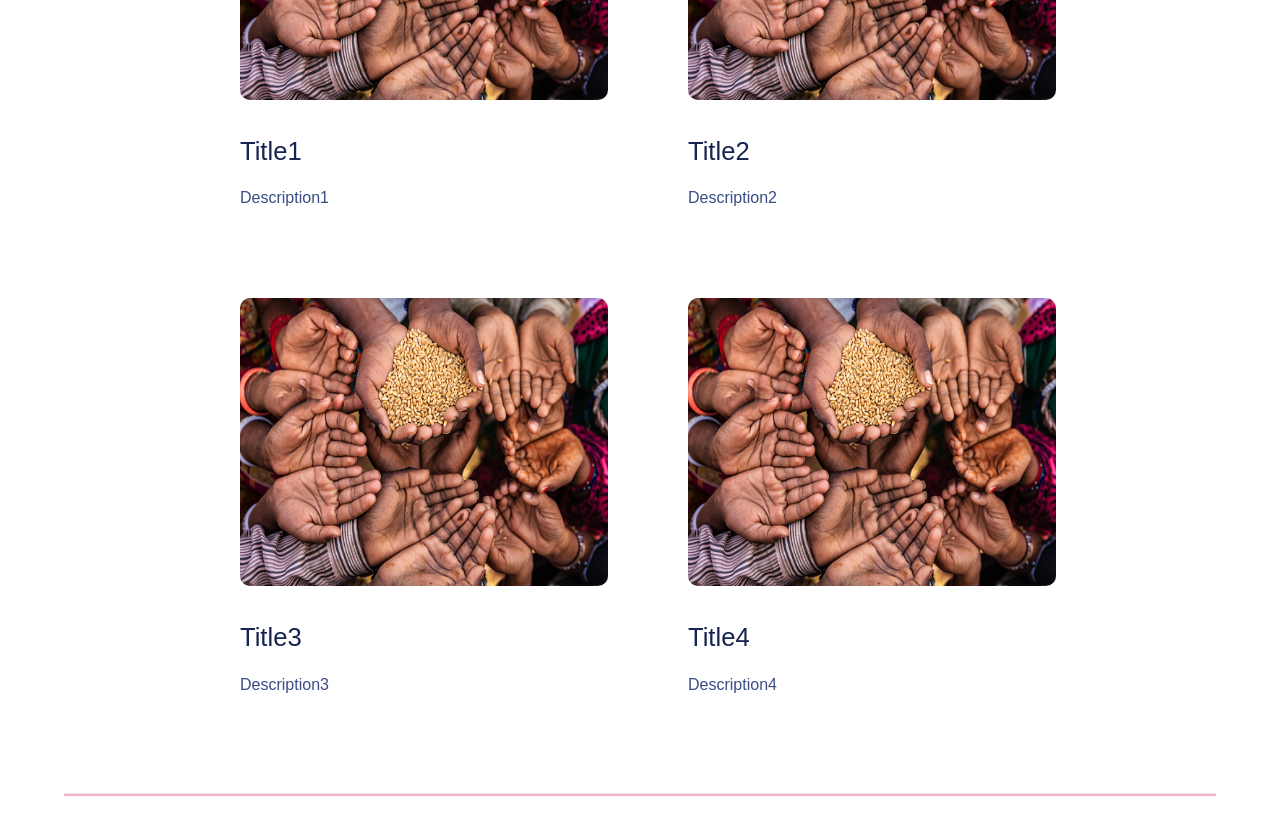
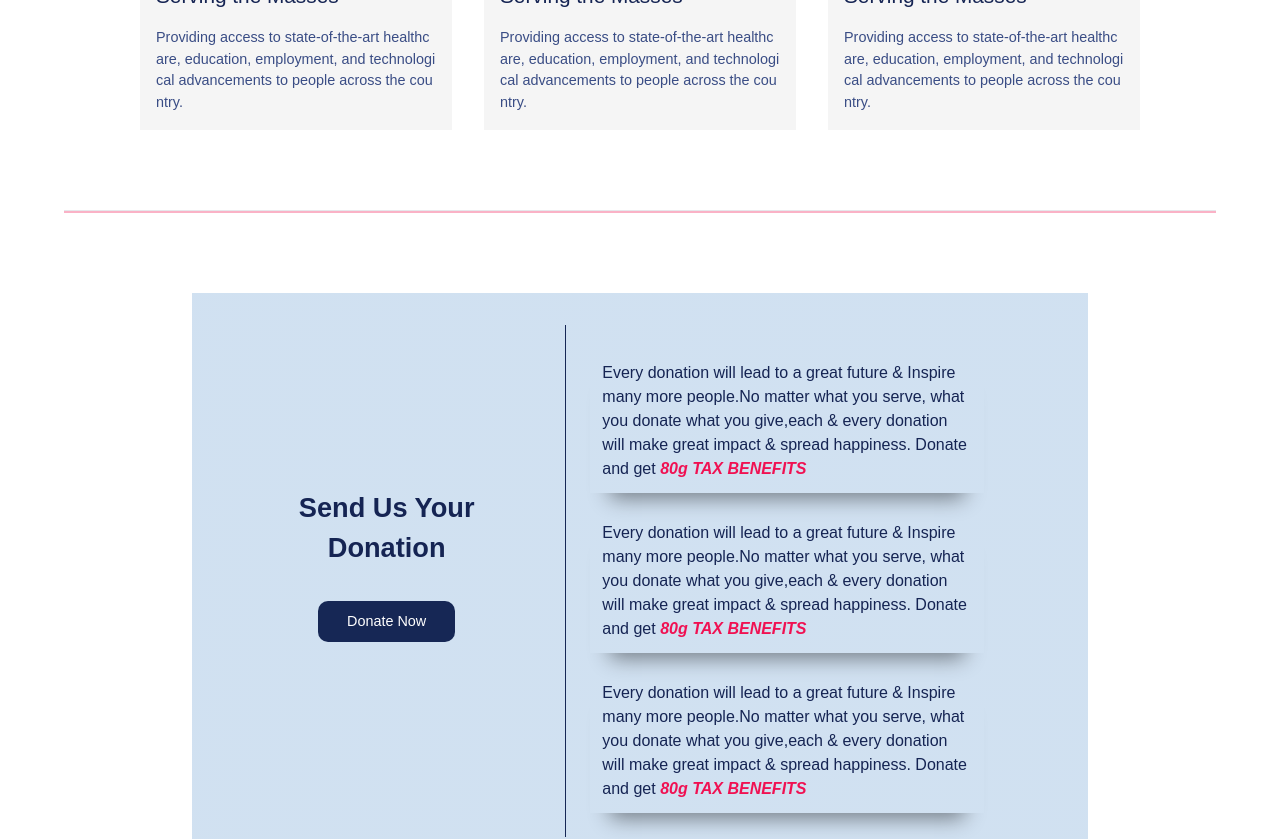
Before and after one commit to JatinPandey26/TanmaySachin_Foundation, a Next.js app: page / in a window 1280 px wide. Shown: the part 1700-2539 px from the top of the page. Built offline with nearby package versions, Linux system fonts and the light colour scheme.

Commit message:
Home page

```diff
--- a/components/projectcards/index.js
+++ b/components/projectcards/index.js
@@ -1,13 +1,15 @@
 import React from "react";
 import styles from "./styles.module.scss";
 
-export const ProjectCard = ({title = 'title' , desc = 'lafagjgahah'}) => {
+export const ProjectCard = ({title = 'Serving the Masses' , desc = 'Providing access to state-of-the-art healthcare, education, employment, and technological advancements to people across the country.'}) => {
   return (
     <div className={styles.card}>
-      <br />
+
       <img src="/trypic.jpg" />
+      <div>
       <h4>{title}</h4>
       <p>{desc}</p>
+      </div>
     </div>
   );
 };
--- a/components/projectcards/styles.module.scss
+++ b/components/projectcards/styles.module.scss
@@ -1,34 +1,68 @@
 .card {
-  padding: 1rem;
-  // height: 15rem;
+  // padding: 1rem;
+  margin: 1rem;
+  display: flex;
+  width: 20%;
+  flex-direction: column;
+  color: #152453;
+  background: #F5F5F5;
+  transition: 0.2s ease-in-out;
 
-  margin: 1rem;
-  width: 25rem;
-  color: #152453;
-  margin-left: 2rem;
-  // background-color: #152453;
-  transition: 0.2s ease-in-out;
-  >&:hover{
-    background: #F5F5F5;
-    scale: 1.1;
+  @media screen and (max-width : 1400px) {
+    width: 25%;
   }
 
-  >img{
-    margin: auto;
+  @media screen and (max-width : 960px) {
+    width: 70%;
+  }
+
+  @media screen and (max-width : 500px) {
+    width: 85%;
+  }
+
+  >&:hover {
+    box-shadow: rgba(0, 0, 0, 0.45) 0px 25px 20px -20px;
+  }
+
+  >img {
     height: 18rem;
-    border-radius: 10px;
-    // width: 80%;
+
+    @media screen and (max-width : 1400px) {
+      height: 12rem;
+    }
+
+    @media screen and (max-width : 960px) {
+     height: 20rem;
+    }
   }
-  >h4{
-    margin-top: 2rem;
-    font-size: 1.6rem;
-  }
-    > p{
+
+  >div {
+    >h4 {
+      margin: 1rem;
+      margin-top: 2rem;
+      margin-bottom: 2rem;
+      font-size: 1.6rem;
+
+      @media screen and (max-width : 1400px) {
+        margin-top: 1rem;
+        margin-bottom: 1rem;
+
+        font-size: 1.3rem;
+      }
+    }
+
+    >p {
+
       color: #3a4d85;
-      margin-top: 1rem;
-      // width: 40%;
+      margin: 1rem;
       word-break: break-all;
       font-size: 1rem;
       font-weight: 100;
+      @media screen and (max-width : 1400px) {
+        margin: 1rem;;
+
+        font-size: 0.9rem;
+      }
     }
   }
+}
--- a/components/sendDonations/index.js
+++ b/components/sendDonations/index.js
@@ -1,15 +1,18 @@
+import Link from "next/link";
 import React from "react";
 import styles from "./styles.module.scss";
 
 const SendDonationBand = () => {
   return (
     <div className={styles.container}>
-
-        <div className={styles.leftContainer}>
-          <img src="/donateCircle.jpg"></img>
-        </div>
-        <div className={styles.rightContainer}>
-          <h1>Send Us Your Donation</h1>
+      <div className={styles.leftContainer}>
+        <h1>Send Us Your Donation</h1>
+        <button>
+          <Link href={"/donate"}>Donate Now</Link>
+        </button>
+      </div>
+      <div className={styles.rightContainer}>
+        <div className="p-3 m-2 ">
           <p>
             Every donation will lead to a great future & Inspire many more
             people.No matter what you serve, what you donate what you give,each
@@ -19,10 +22,30 @@ const SendDonationBand = () => {
               80g TAX BENEFITS
             </span>
           </p>
-          <button>Donate Now</button>
+        </div>
+        <div className=" p-3 m-2">
+          <p>
+            Every donation will lead to a great future & Inspire many more
+            people.No matter what you serve, what you donate what you give,each
+            & every donation will make great impact & spread happiness. Donate
+            and get{" "}
+            <span className="font-semibold text-[#F01152] italic">
+              80g TAX BENEFITS
+            </span>
+          </p>
+        </div>
+        <div className=" p-3 m-2">
+          <p>
+            Every donation will lead to a great future & Inspire many more
+            people.No matter what you serve, what you donate what you give,each
+            & every donation will make great impact & spread happiness. Donate
+            and get{" "}
+            <span className="font-semibold text-[#F01152] italic">
+              80g TAX BENEFITS
+            </span>
+          </p>
+        </div>
       </div>
-
-
     </div>
   );
 };
--- a/components/sendDonations/styles.module.scss
+++ b/components/sendDonations/styles.module.scss
@@ -2,41 +2,96 @@
 
     margin:1rem 0;
     color: #152453 ;
-    background: #C0D6EC;
-    text-align: center;
+    margin: auto;
+    background: #c0d6ecbc;
+    width: 60%;
+    padding-left: 3rem;
+    padding-right: 3rem;
     margin-top: 5rem;
     display: flex;
+    justify-content: center;
     align-items: center;
-   >.leftContainer{
-    width: 20vw;
-    background: #C0D6EC;
 
-    >img{
-        height: 25vh;
-        width: 100%;
-        object-fit: contain;
+    @media screen and (max-width:1400px) {
+        width: 70%;
+    }
 
+    @media screen and (max-width:1000px) {
+        width: 90%;
     }
-   }
+
+    @media screen and (max-width:800px) {
+        flex-direction: column;
+    }
+
+    >.leftContainer{
+        width: 40%;
+        text-align: center;
+        >h1{
+
+            font-size: 1.7rem;
+            font-weight: bold;
+        }
+        > button {
+            background-color: #162755;
+            color: white;
+            font-size: 0.9rem;
+            padding: 0.6rem 1.8rem;
+            margin: 2rem;
+            // width: 40%;
+            border-radius: 10px;
+            // @media screen and (max-width:700px) {
+            //   width: 30%;
+            // }
+            // @media screen and (max-width:400px) {
+            //   width: 52%;
+            // }
+          }
+
+          @media screen and (max-width:800px) {
+            margin-top: 2rem;
+            width: 100%;
+        }
+    }
 
         >.rightContainer{
             padding: 2rem 10%;
-            background-color: #C0D6EC;
-            width: 80vw;
-
-            >h1{
-
-                font-size: 1.7rem;
-                font-weight: bold;
+            // background-color: #C0D6EC;
+            @media screen and (max-width:1400px) {
+               padding: 1rem;
+            }
+            margin: 2rem;
+            border-left: 1px solid #162755;
+            min-height: 40vh;
+            width: 60%;
+            display: flex;
+            flex-direction: column;
+            justify-content: space-between;
+            >div{
+                box-shadow: rgba(0, 0, 0, 0.45) 0px 25px 20px -20px;
+                @media screen and (max-width:600px) {
+                    margin-top: 1rem;
+                    }
             }
             >p{
                 margin-top: 1rem;
-
             }
 
             @media screen and (max-width:800px){
                 padding: 1rem 15%;
             }
+
+            @media screen and (max-width:800px) {
+                border-top: 1px solid #162755;
+                border-left: none;
+                width: 100%;
+            }
+
+
+            @media screen and (max-width:600px) {
+                padding: 0;
+                }
+
 
     }
 
@@ -52,3 +107,44 @@
 
 
 }
+
+.container {
+
+    display: flex;
+    justify-content: center;
+    align-items: center;
+    background: linear-gradient(to bottom, #c0d6ecbc, #c0d6ecbc);
+    // height: 100px;
+    position: relative;
+    margin-bottom: 20px;
+
+    &::before,
+    &::after {
+    content: "";
+    position: absolute;
+    left: 0;
+    bottom: 0;
+    right: 0;
+    background-repeat: repeat-x;
+    }
+
+    &::before {
+      height: 10px;
+      background-size: 20px 20px;
+      background-image: radial-gradient(circle at 10px -5px, transparent 12px, white 13px);
+    }
+
+    &::after {
+      height: 15px;
+      background-size: 40px 20px;
+      background-image: radial-gradient(circle at 10px 15px, white 12px, transparent 13px);
+    }
+
+
+  }
+
+  .content {
+    color: #333;
+    font-size: 0.8em;
+    padding: 1em;
+  }
--- a/components/whatWeDoCardSection/index.js
+++ b/components/whatWeDoCardSection/index.js
@@ -3,13 +3,9 @@ import styles from "./styles.module.scss";
 import { ProjectCard } from "../projectcards";
 import Link from "next/link";
 
+
 export const CardSection = () => {
-  const info = [
-    { title: "Title1", desc: "Description1" },
-    { title: "Title2", desc: "Description2 " },
-    { title: "Title3", desc: "Description3" },
-    { title: "Title4", desc: "Description4" },
-  ];
+
 
   return (
     <div className={styles.cardsContainer}>
@@ -27,9 +23,9 @@ export const CardSection = () => {
         </h4>
       </Link>
       <div className={styles.cardWrapper}>
-        {info.map((ele, index) => {
-          return <ProjectCard key={index} title={ele.title} desc={ele.desc} />;
-        })}
+        <ProjectCard/>
+        <ProjectCard/>
+        <ProjectCard/>
       </div>
     </div>
   );
--- a/components/whatWeDoCardSection/styles.module.scss
+++ b/components/whatWeDoCardSection/styles.module.scss
@@ -1,9 +1,7 @@
 .cardsContainer{
 margin-top: 2rem;
 margin-bottom: 1rem;
-//   height:50vh;
   padding: 1rem;
-//   background-color: pink;
   display: flex;
   flex-direction: column;
   >h4{
@@ -19,15 +17,21 @@ margin-bottom: 1rem;
       transition: 0.5s;
 
     }
+
+
   }
   >.cardWrapper{
     display: flex;
     align-items: center;
     justify-content: center;
-
-    flex-wrap: wrap;
+    flex-wrap: nowrap;
     height: 100%;
     width: 100%;
+
+    @media screen and (max-width : 960px) {
+      flex-direction: column;
+    }
+
   }
 }
 
--- a/package.json
+++ b/package.json
@@ -10,8 +10,11 @@
   },
   "dependencies": {
     "@headlessui/react": "^1.7.2",
+    "embla-carousel": "^7.0.3",
+    "embla-carousel-react": "^7.0.3",
     "jquery": "^3.6.1",
     "jsdom": "^20.0.1",
+    "keen-slider": "^6.8.2",
     "next": "12.3.1",
     "react": "18.2.0",
     "react-dom": "18.2.0",
--- a/pages/index.js
+++ b/pages/index.js
@@ -7,7 +7,7 @@ import  RegBanner  from '../components/reginfobanner'
 import SendDonationBand from '../components/sendDonations'
 import { CardSection } from '../components/whatWeDoCardSection'
 import WhoWeAreBand from '../components/whoWeAreHome'
-import styles from '../styles/Home.module.css'
+
 
 export default function Home() {
   return (
```
Also changed, not shown: components/contactusCards/index.js (+11 -6 lines), components/quote/index.js (+4 -6 lines), 2 other files (tests, documents, lock files or other folders).
